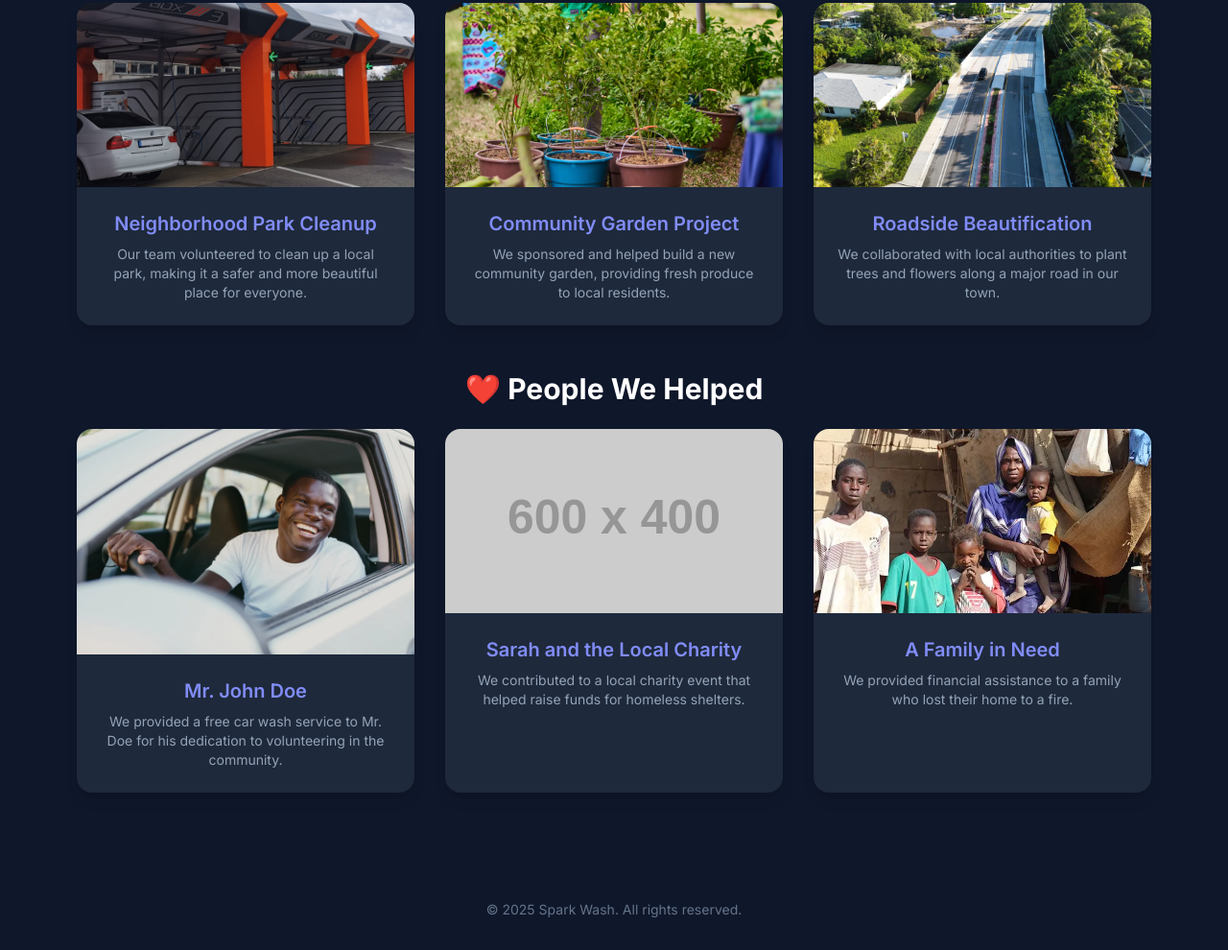
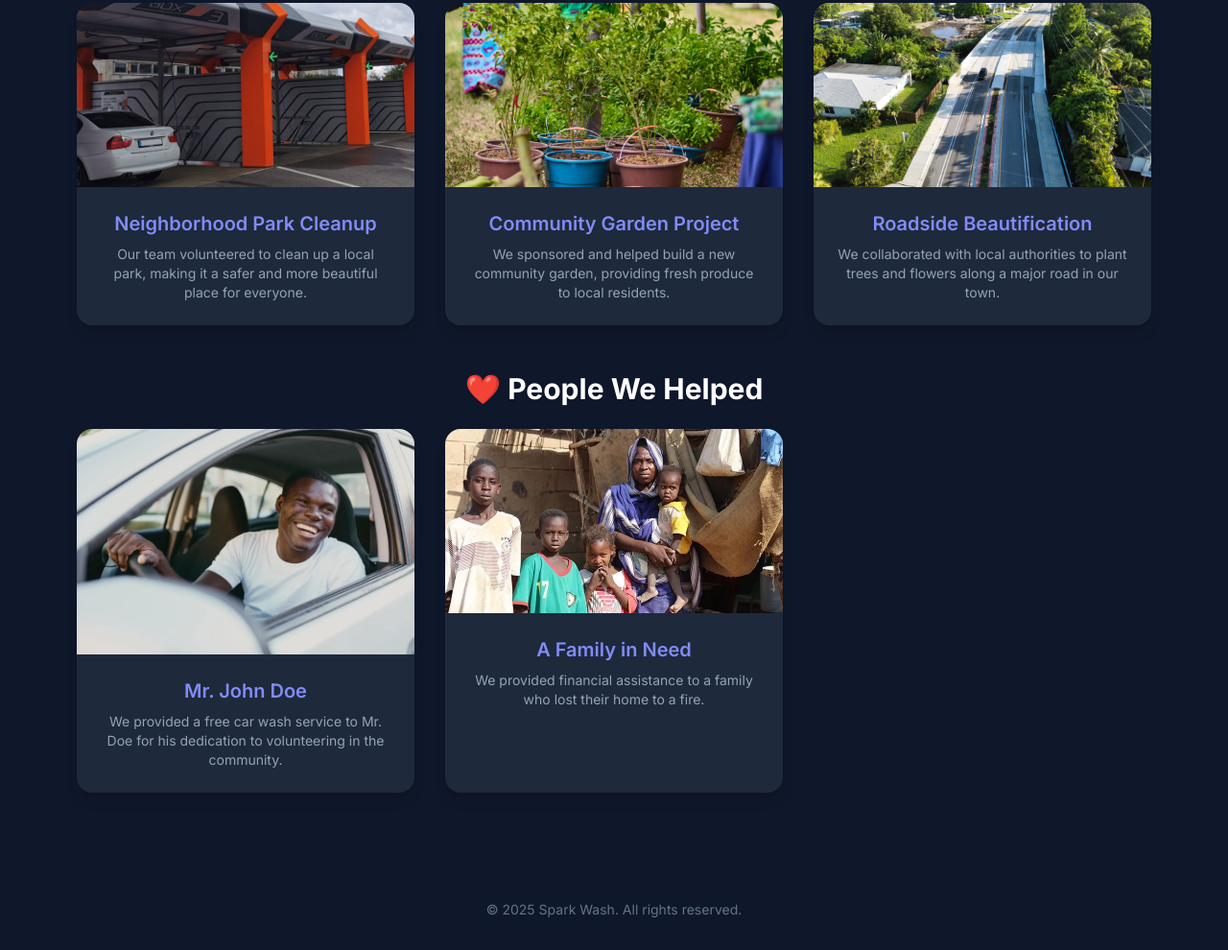
Before and after one commit to sparkmarley48-max/Spark-Wash, a plain HTML site: page see proof.html in a window 1280 px wide. Shown: the part 793-1783 px from the top of the page at 96% size. Drawn offline with nearby package versions, Linux system fonts and the light colour scheme; placeholder pictures from the web are drawn by us.

Commit message:
Add files via upload

```diff
--- a/see proof.html
+++ b/see proof.html
@@ -133,16 +133,7 @@
                         </p>
                     </div>
                 </div>
-                <!-- Person Helped Card 2 -->
-                <div class="bg-slate-800 rounded-2xl overflow-hidden shadow-lg card-item">
-                    <img src="https://placehold.co/600x400/1e293b/a78bfa?text=Sarah+from+Charity" alt="Sarah from Local Charity" class="w-full h-48 object-cover">
-                    <div class="p-6">
-                        <h3 class="text-xl font-semibold mb-2 text-indigo-400">Sarah and the Local Charity</h3>
-                        <p class="text-slate-400 text-sm">
-                            We contributed to a local charity event that helped raise funds for homeless shelters.
-                        </p>
-                    </div>
-                </div>
+
                 <!-- Person Helped Card 3 -->
                 <div class="bg-slate-800 rounded-2xl overflow-hidden shadow-lg card-item">
                     <img src="images\in need.webp" alt="A Family in Need" class="w-full h-48 object-cover">
```
